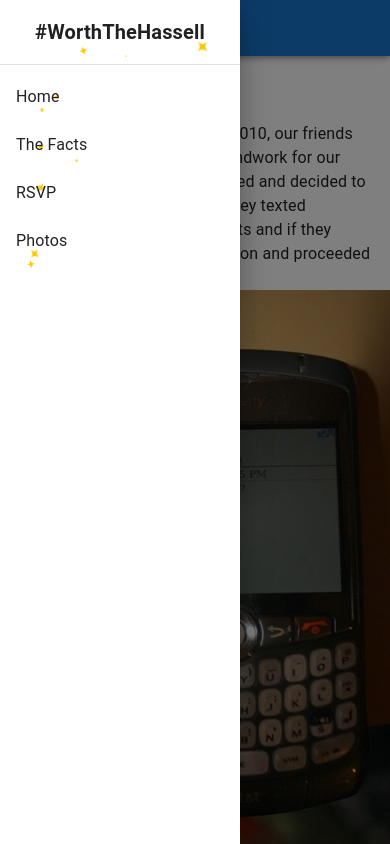
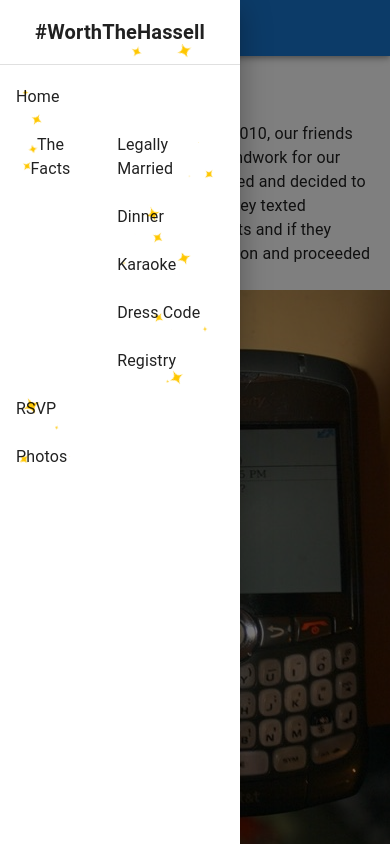
Before and after one commit to worththehassell/worththehassell.github.io, a React (Create React App) app in the folder worth-the-hassell/: page / in a window 390 px wide. Both pictures are taken after a click on the button "open drawer". Shown: the top 844 px of the page. Built offline with nearby package versions, Linux system fonts and the light colour scheme; some icons are missing.

Commit message:
direct links to tabs in nav drawer

```diff
--- a/worth-the-hassell/src/App.js
+++ b/worth-the-hassell/src/App.js
@@ -17,7 +17,7 @@ function App() {
         <Routes>
           <Route path="/" element={<Home />} />
           <Route path="/rsvp" element={<Rsvp />} />
-          <Route path="/details" element={<DetailsTabs />} />
+          <Route path="/details/:val?" element={<DetailsTabs />} />
           <Route path="/photos" element={<Photos />} />
         </Routes>
       </Router>
--- a/worth-the-hassell/src/components/MuiNavbar.js
+++ b/worth-the-hassell/src/components/MuiNavbar.js
@@ -23,7 +23,29 @@ const navItems = [
     },
     {
         "page": "The Facts",
-        "location": "#/details"
+        "location": "#/details",
+        "nested": [
+            {
+                "tab": "Legally Married",
+                "value": "0"
+            },
+            {
+                "tab": "Dinner",
+                "value": "1"
+            },
+            {
+                "tab": "Karaoke",
+                "value": "2"
+            },
+            {
+                "tab": "Dress Code",
+                "value": "3"
+            },
+            {
+                "tab": "Registry",
+                "value": "4"
+            },
+        ]
     },
     {
         "page": "RSVP",
@@ -34,6 +56,7 @@ const navItems = [
         "location": "#/photos"
     }
 ];
+
 const title = "#WorthTheHassell";
 
 function DrawerAppBar(props) {
@@ -51,10 +74,21 @@ function DrawerAppBar(props) {
       <Divider />
       <List>
         {navItems.map((item) => (
-          <ListItem key={item.page} disablePadding>
+          <ListItem alignItems={(item.nested?.length > 0) ? 'flex-start' : 'center'} key={item.page} disablePadding>
             <ListItemButton href={item.location} sx={{ textAlign: 'center' }}>
             <Sparkles><ListItemText primary={item.page} /></Sparkles>
             </ListItemButton>
+            {item.nested?.length > 0 && (
+                <List disablePadding>
+                    {item.nested.map((nested) => (
+                        <ListItem key={nested.tab} disablePadding>
+                            <ListItemButton href={`${item.location}/${nested.value}`} >
+                            <Sparkles><ListItemText primary={nested.tab} /></Sparkles>
+                            </ListItemButton>
+                        </ListItem>
+                    ))}
+                </List>
+            )}
           </ListItem>
 
         ))}
@@ -85,9 +119,10 @@ function DrawerAppBar(props) {
           </Typography>
           <Box sx={{ display: { xs: 'none', sm: 'block' } }}>
             {navItems.map((item) => (
-              <Sparkles><Button href={item.location} key={item.page} sx={{ color: '#fff' }}>
-                {item.page}
-              </Button>
+              <Sparkles key={item.page}>
+                <Button href={item.location} key={item.page} sx={{ color: '#fff' }}>
+                    {item.page}
+                </Button>
               </Sparkles>
             ))}
           </Box>
--- a/worth-the-hassell/src/pages/Details.js
+++ b/worth-the-hassell/src/pages/Details.js
@@ -10,6 +10,7 @@ import dove from '../static/doveSmall.png';
 import disco from '../static/discoSmall.png';
 import cat from '../static/catSmall.png';
 import FlyingImage from '../components/FlyingImage';
+import { useParams } from 'react-router';
 
 function CustomTabPanel(props) {
   const { children, value, index, ...other } = props;
@@ -41,7 +42,9 @@ function a11yProps(index) {
 }
 
 export function DetailsTabs() {
-  const [value, setValue] = React.useState(0);
+  const params = useParams()
+  const val = Number(params.val ?? 0);
+  const [value, setValue] = React.useState(val ?? 0);
 
   const handleChange = (event, newValue) => {
     setValue(newValue);
```
